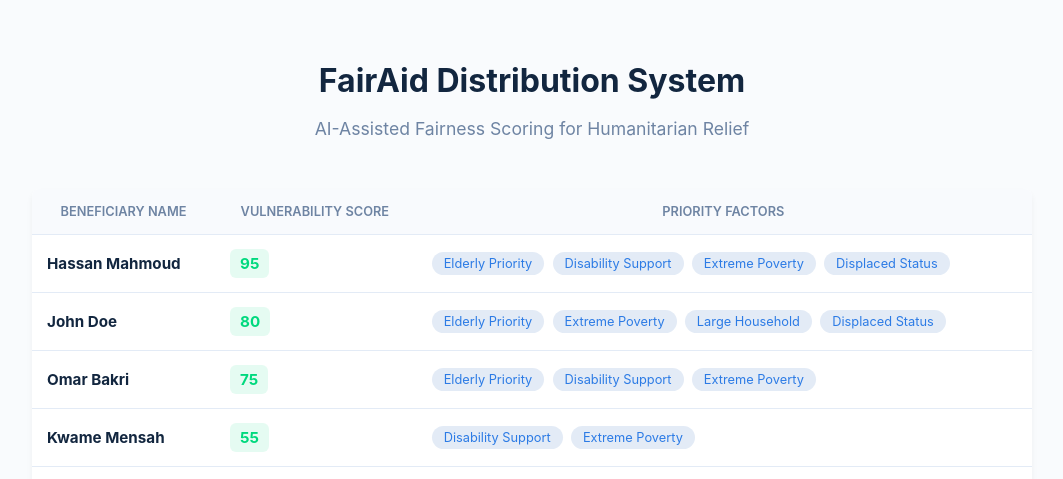
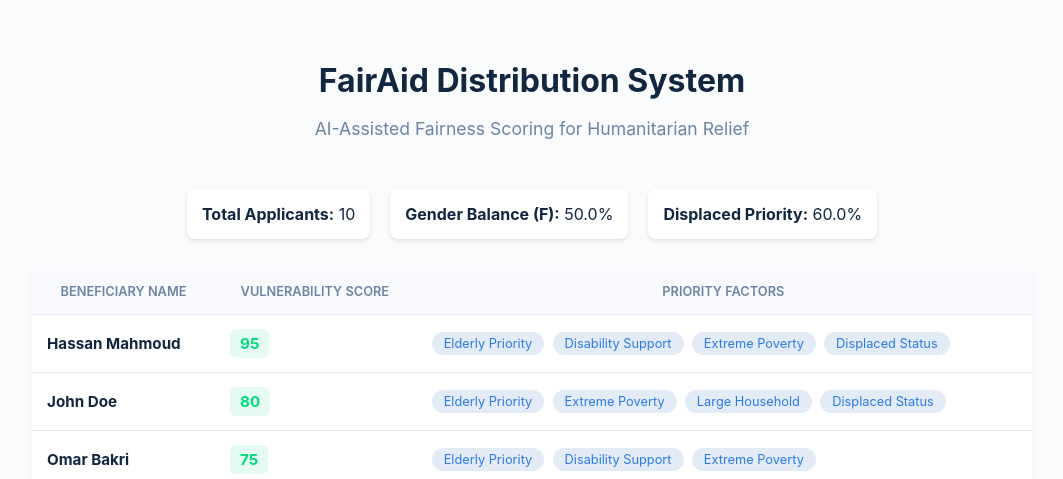
Before and after one commit to WIZZ249/fairaid-fair-distribution-system, a Flask app: page / in a window 1280 px wide. Shown: the top 479 px of the page, without its empty margins (108-1171 px from the left). Run offline with Flask 3, Linux system fonts and the light colour scheme.

Commit message:
Integrated Fairness Audit Ribbon and enhanced UI

```diff
--- a/app.py
+++ b/app.py
@@ -7,13 +7,22 @@ app = Flask(__name__)
 @app.route('/')
 def index():
     data = pd.read_csv("data/sample_data.csv")
-
     data['vulnerability_score'] = data.apply(calculate_vulnerability_score, axis=1)
     data['explanation'] = data.apply(explain_score, axis=1)
 
+    # Calculate Fairness Metrics
+    total_aid = len(data)
+    female_pct = (data[data['gender'] == 'F'].shape[0] / total_aid) * 100
+    displaced_pct = (data[data['displaced'] == 'Yes'].shape[0] / total_aid) * 100
+
+    stats = {
+        'total': total_aid,
+        'female_representation': f"{female_pct:.1f}%",
+        'displaced_priority': f"{displaced_pct:.1f}%"
+    }
+
     sorted_data = data.sort_values(by='vulnerability_score', ascending=False)
-
-    return render_template("index.html", tables=sorted_data.to_dict(orient='records'))
+    return render_template("index.html", tables=sorted_data.to_dict(orient='records'), stats=stats)
 
 if __name__ == "__main__":
     app.run(debug=True)
--- a/templates/index.html
+++ b/templates/index.html
@@ -11,7 +11,17 @@
             <h1>FairAid Distribution System</h1>
             <p class="subtitle">AI-Assisted Fairness Scoring for Humanitarian Relief</p>
         </header>
-
+<div class="audit-ribbon" style="display: flex; gap: 20px; justify-content: center; margin-bottom: 30px;">
+    <div class="stat-card" style="background: white; padding: 15px; border-radius: 8px; box-shadow: 0 2px 4px rgba(0,0,0,0.1);">
+        <strong>Total Applicants:</strong> {{ stats.total }}
+    </div>
+    <div class="stat-card" style="background: white; padding: 15px; border-radius: 8px; box-shadow: 0 2px 4px rgba(0,0,0,0.1);">
+        <strong>Gender Balance (F):</strong> {{ stats.female_representation }}
+    </div>
+    <div class="stat-card" style="background: white; padding: 15px; border-radius: 8px; box-shadow: 0 2px 4px rgba(0,0,0,0.1);">
+        <strong>Displaced Priority:</strong> {{ stats.displaced_priority }}
+    </div>
+</div>
         <table>
             <thead>
                 <tr>
```
